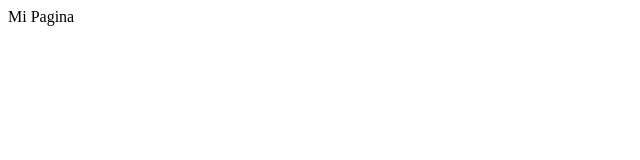
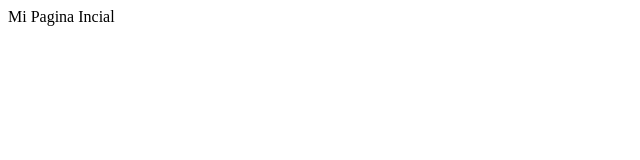
Before and after one commit to PedroSiccha/angular-designicode, an Angular app: page / in a window 1280 px wide. Shown: the top 160 px of the page, without its empty margins (0-640 px from the left). Built offline with nearby package versions, Linux system fonts and the light colour scheme.

Commit message:
Feature: add message INICIAL, in app html. PD

```diff
--- a/src/app/app.component.html
+++ b/src/app/app.component.html
@@ -1,4 +1,4 @@
 <div>
-  Mi Pagina
+  Mi Pagina Incial
 </div>
 <router-outlet></router-outlet>
--- a/src/index.html
+++ b/src/index.html
@@ -11,4 +11,3 @@
     <app-root></app-root>
   </body>
 </html>
-<!--Prueba de git-->
```
Lines whose indentation alone changed are shown as unchanged.
